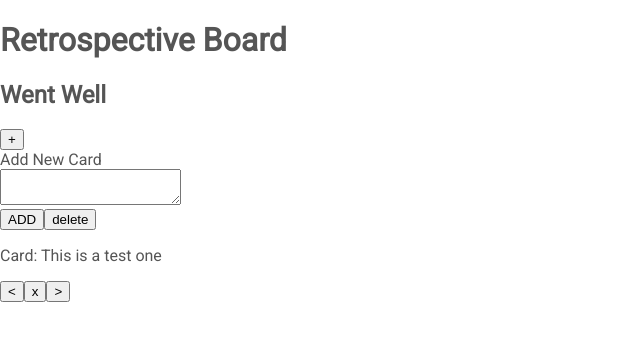
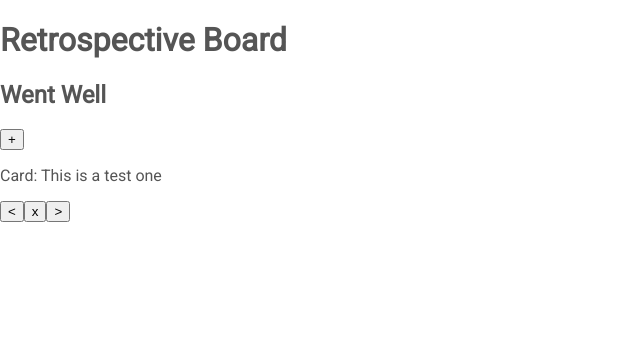
Before and after one commit to simi823/retro-board, a React (Create React App) app: page / in a window 1280 px wide. Shown: the top 340 px of the page, without its empty margins (0-640 px from the left). Built offline with nearby package versions, Linux system fonts and the light colour scheme.

Commit message:
add card popup and add new card input good

```diff
--- a/src/App.js
+++ b/src/App.js
@@ -7,6 +7,7 @@ const categories = [
     name: 'Went Well',
     colorId: 'ww',
     color: '#019588',
+    showNewCard: false,
     cards: [{ card_id: 0, title: 'Card: This is a test one' }],
   },
   {
@@ -14,6 +15,7 @@ const categories = [
     name: 'To Improve',
     colorId: 'ti',
     color: '#e91e63',
+    showNewCard: false,
     cards: [{ card_id: 0, title: 'Card: This is a test two' }],
   },
   {
@@ -21,35 +23,22 @@ const categories = [
     name: 'Action Items',
     colorId: 'ai',
     color: '#9c28b0',
+    showNewCard: false,
     cards: [{ card_id: 0, title: 'Card: This is a test three' }],
   },
 ];
-
-function AddNewCard(props) {
-  console.log("AddNewCard: ", props);
-  return (
-      <div>
-        New Card Input Here for Category {props.category_id} of {props.cards.length}
-        <div>
-          <textarea className="form-input" category_id={props.category_id} value={props.input} onChange={props.handleChange} />
-          <button onClick={props.handleSubmitNewCard}>ADD</button>
-          <button onClick={props.deleteNewCard}>delete</button>
-        </div>
-      </div>
-  );
-}
 
 function Card(props) {
   console.log("Card: ", props);
   return (
     <div>
-      <div card_id={props.card_id}>
+      <div key={props.card_id}>
         <p>{props.title}</p>
       </div>
       <div>
-        <button onClick={props.moveLeft}>&lt;</button>
-        <button onClick={props.deleteCard}>x</button>
-        <button onClick={props.moveRight}>&gt;</button>
+        <button onClick={props.moveLeft(props.card_id)}>&lt;</button>
+        <button onClick={props.deleteCard(props.card_id)}>x</button>
+        <button onClick={props.moveRight(props.card_id)}>&gt;</button>
       </div>
     </div>
   )
@@ -58,22 +47,18 @@ class App extends Component {
   state = {
     categories: categories,
     showAddCard: false,
+    showAddSign: '+',
     inputValue: '',
     inputCategory: 0,
     cardAdded: {}
   };
-  onClickNewCard(category_id) {
-      console.log(category_id);
-  };
   handleChange = (e) => {
-    console.log("handleChange: ", this.state);
     this.setState({
         inputValue: e.target.value,
         inputCategory: this.state.inputCategory
     })
   };
   handleSubmitNewCard = (e) => {
-      console.log(this.state);
       e.preventDefault();
       this.setState({
         categories: this.state.categories.map((category, index) => {
@@ -83,12 +68,15 @@ class App extends Component {
               return category;
           }),
         inputValue: '',
-        inputCategory: null
+        inputCategory: null,
+        showAddCard: !this.state.showAddCard
         })
   };
-  deleteNewCard(e) {
-    e.preventDetaul();
-    this.setState({showAddCard: !this.state.showAddCard})
+  deleteNewCard = () => {
+    this.setState({
+        showAddCard: !this.state.showAddCard,
+        inputValue: ''
+    })
   };
   moveLeft() {
     console.log(this.state);
@@ -101,15 +89,15 @@ class App extends Component {
   };
   render() {
     console.log("Main render: ", this.state);
+    const { showAddCard } = this.state;
     return (
     <div className="container">
         <h1>Retrospective Board</h1>
         <h2>Went Well</h2>
         <div>
-            <button onClick={this.onClickNewCard()}>+</button>
-        </div>
+            <button onClick={() => this.setState({ showAddCard: !this.state.showAddCard})}>{this.state.showAddSign}</button>
+            { showAddCard ?
                 <div>
-            <form className="form" onSubmit={this.handleSubmitNewCard}>
                     <label className="newCardLabel">Add New Card</label>
                     <div className="inputValueForNewCard">
                         <textarea
@@ -120,10 +108,12 @@ class App extends Component {
                         />
                     </div>
                     <div className="AddDelete">
-                    <button onClick={(e) => this.handleSubmitNewCard}>ADD</button>
-                    <button onClick={this.deleteNewCard}>delete</button>
+                        <button type="submit" onClick={this.handleSubmitNewCard}>ADD</button>
+                        <button type="delete" onClick={this.deleteNewCard}>delete</button>
                     </div>
-            </form>
+                </div>
+                : null
+            }
         </div>
         <div>
             {categories[0].cards && categories[0].cards.map((card, index) => {
```
Lines whose indentation alone changed are shown as unchanged.
